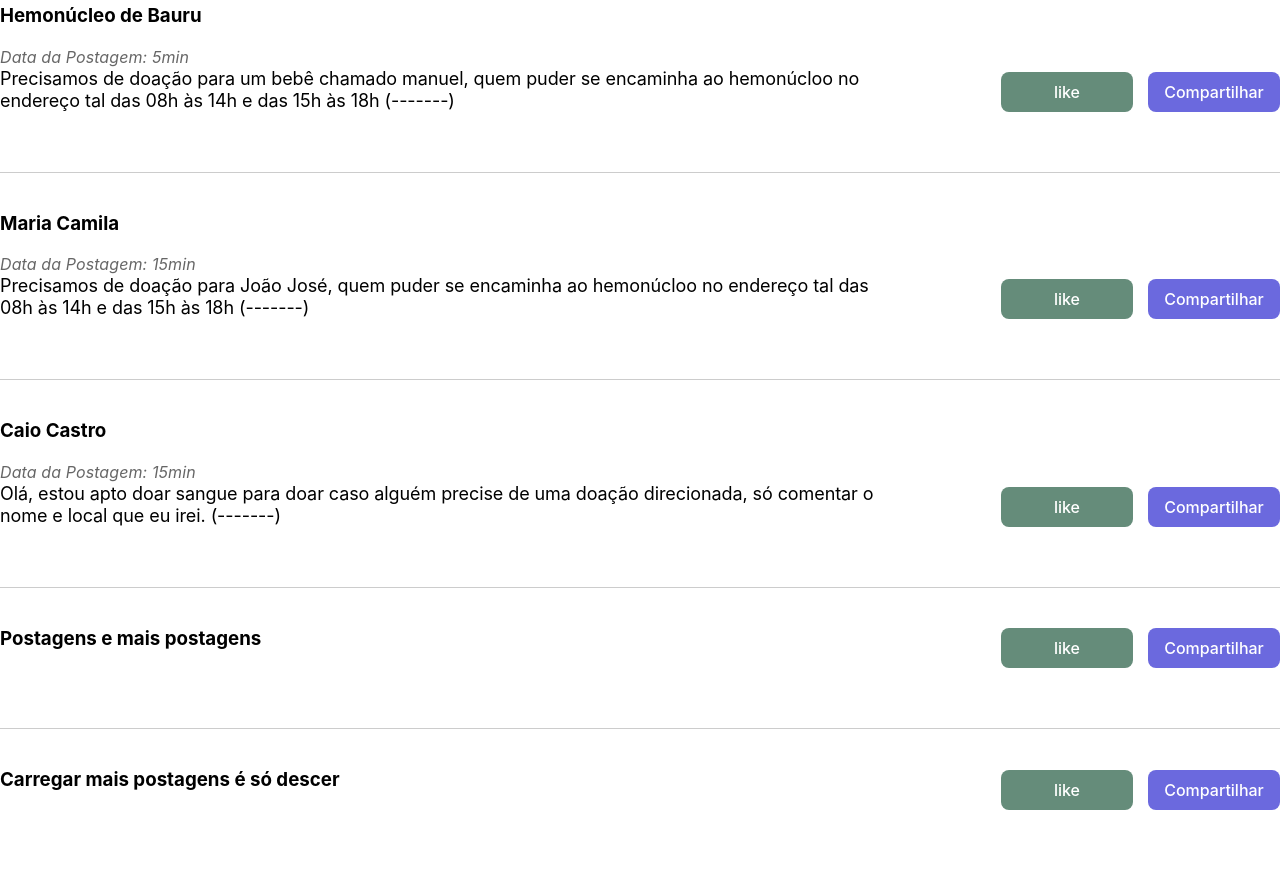
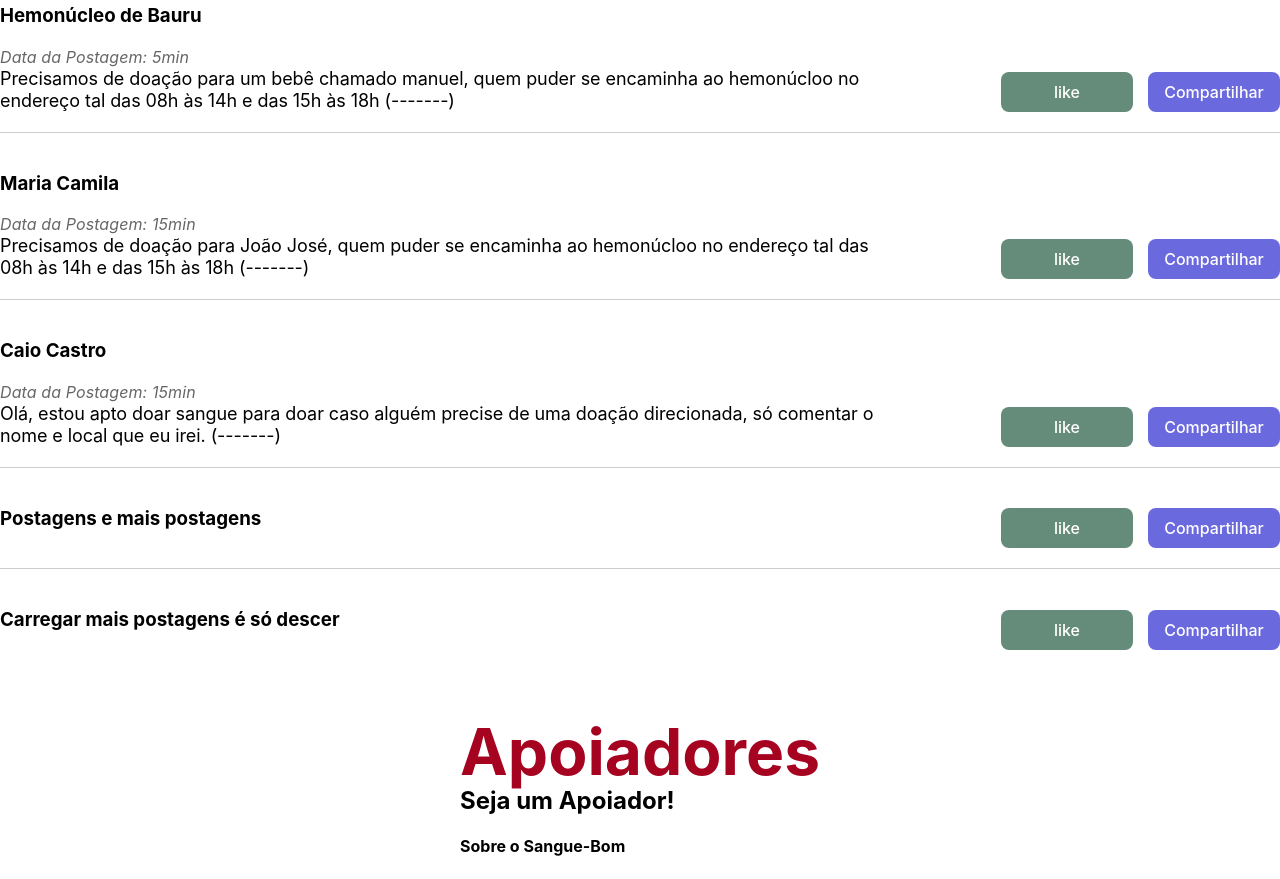
Before and after one commit to guspavanelli/projetointegrador, a React (Create React App) app: page / in a window 1280 px wide. Shown: the part 1340-2219 px from the top of the page. Built offline with nearby package versions, Linux system fonts and the light colour scheme.

Commit message:
"commit"

```diff
--- a/src/components/cabecalho/index.tsx
+++ b/src/components/cabecalho/index.tsx
@@ -1,5 +1,6 @@
 import { Link } from "react-router-dom";
 import '../../style/style.css'
+import Linha from "../linha";
 
 function Cabecalho(){
     return(
--- a/src/components/coments/index.tsx
+++ b/src/components/coments/index.tsx
@@ -1,5 +1,6 @@
 import BotaoLike from "../buttons/like";
 import BotaoCompartilhar from "../buttons/share";
+import Linha from "../linha";
 
 function Comentarios(){
     return(
@@ -17,7 +18,8 @@ function Comentarios(){
                     <div><BotaoCompartilhar/></div>
                 </div>
             </div>
-            <div id="linha"></div>
+            {/* <div id="linha"></div> */}
+            <Linha/>
             <div className="coments_two">
                 <div className="coments_post">
                     <h3>Maria Camila </h3>
@@ -31,7 +33,7 @@ function Comentarios(){
                     <div><BotaoCompartilhar/></div>
                 </div>
             </div>
-            <div id="linha"></div>
+            <Linha/>
             <div className="coments_three">
                 <div className="coments_post">
                     <h3>Caio Castro</h3>
@@ -45,7 +47,7 @@ function Comentarios(){
                     <div><BotaoCompartilhar/></div>
                 </div>
             </div>
-            <div id="linha"></div>
+            <Linha/>
             <div className="coments_four">
                 <div className="coments_post">
                     <h3>Postagens e mais postagens</h3>
@@ -55,7 +57,7 @@ function Comentarios(){
                     <div><BotaoCompartilhar/></div>
                 </div>
             </div>
-            <div id="linha"></div>
+            <Linha/>
             <div className="coments_five">
                 <div className="coments_post">
                     <h3>Carregar mais postagens é só descer</h3>
--- /dev/null
+++ b/src/components/linha/index.tsx
@@ -0,0 +1,8 @@
+
+function Linha(){
+    return(
+        <div id="linha"></div>
+    )
+}
+
+export default Linha;
--- a/src/pages/home.tsx
+++ b/src/pages/home.tsx
@@ -6,6 +6,7 @@ import Comentarios from '../components/coments';
 import '../style/style.css';
 import { Link } from 'react-router-dom';
 import BotaoCompartilhar from '../components/buttons/share';
+import Linha from '../components/linha';
 
 function Home(){
     return(
--- a/src/style/style.css
+++ b/src/style/style.css
@@ -5,8 +5,8 @@
 #linha {
     border-bottom: 1px solid #000;
     display: flex;
-    justify-content: center;
-    padding: 20px 0px 20px 0px;
+    /* justify-content: center; */
+    /* padding: 20px 0px 20px 0px; */
     opacity: 0.2;
 
 }
@@ -16,7 +16,7 @@
     width: 100%;
     height: 200px;
     display:flex;
-    align-items:center ;
+    align-items:center;
 }
 
 .cab_logo{
@@ -38,9 +38,6 @@
     flex:10;
     gap: 48px;
     text-decoration: none;
-}
-.cab_login{
-    /* margin-right: 30px; */
 }
 
 .cab_login, .teste{
```
